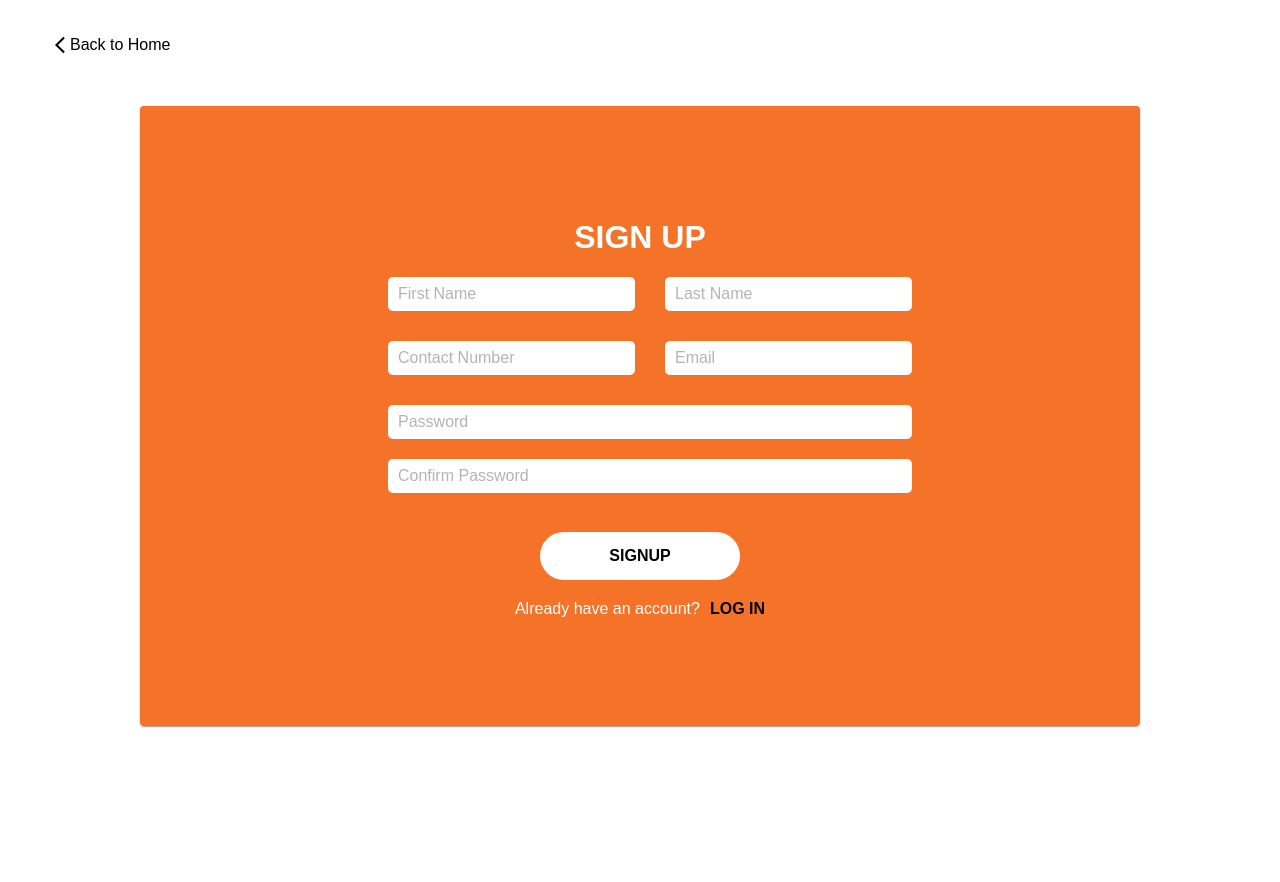
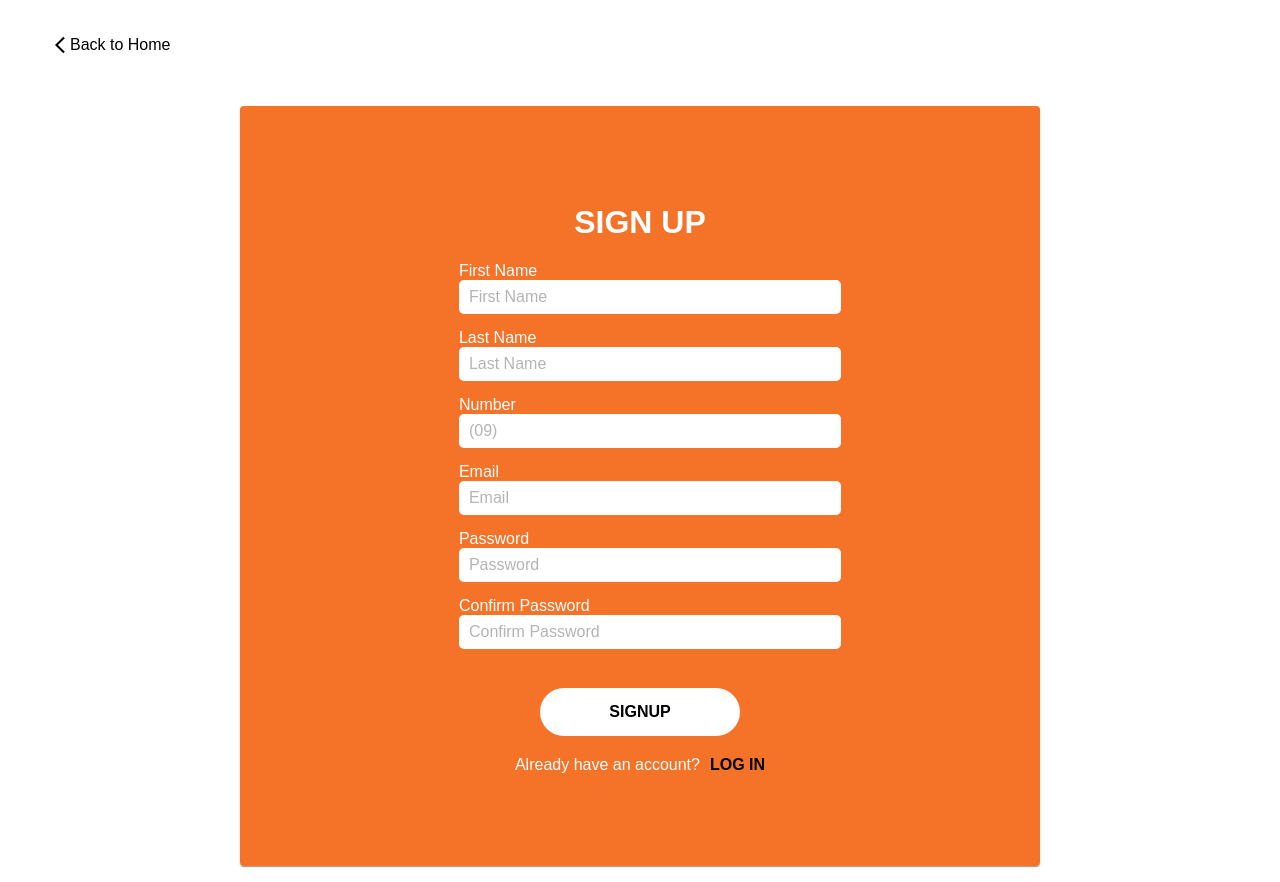
Before and after one commit to Yaj-t/Apartelle_web, a React (Vite) app in the folder client/: page /signup in a window 1280 px wide. Before the commit the page ends 800 px from the top, so only its background shows below. Built offline with nearby package versions, Linux system fonts and the light colour scheme.

Commit message:
added alerts for login and signup modules

```diff
--- a/client/src/components/Login.jsx
+++ b/client/src/components/Login.jsx
@@ -1,11 +1,12 @@
-import React from 'react';
+import React, { useState } from 'react';
 import { Formik, Form, Field, ErrorMessage } from 'formik';
 import * as yup from 'yup';
 import axios from 'axios';
 import Card from '@mui/material/Card';
 import ArrowBackIosNewIcon from '@mui/icons-material/ArrowBackIosNew';
 import loginCSS from '../styles/login.module.css';
-import { Link } from 'react-router-dom';
+import { Link,useNavigate } from 'react-router-dom';
+import { Alert, AlertTitle } from '@mui/material';
 
 // Validation schema using Yup
 const LoginSchema = yup.object().shape({
@@ -14,15 +15,25 @@ const LoginSchema = yup.object().shape({
 });
 
 const Login = () => {
+  const [loginError, setLoginError] = useState(false);
+
+  const navigate = useNavigate();
+
   const handleSubmit = (values, { setSubmitting }) => {
     axios.post('http://localhost:3001/auth/login', values)
       .then((response) => {
         console.log('Login successful:', response.data);
         // Handle successful login here
+
+        let url ='/'
+        console.log(url);
+        navigate(url);
       })
       .catch((error) => {
         console.error('Login failed:', error);
-        // Handle login failure here
+
+        // Show alert
+        setLoginError(true);
       })
       .finally(() => setSubmitting(false));
   };
@@ -39,6 +50,14 @@ const Login = () => {
       <div className={loginCSS.loginContainer}>
         <Card>
           <div className={loginCSS.loginFormContainer}>
+            {/* Conditionally render the ALert Component */}
+            {loginError && (
+              <Alert severity='warning' onClose={() => setLoginError(false)}>
+                <AlertTitle> Login Unsuccesful </AlertTitle>
+                <strong> Please try again. </strong>
+              </Alert>
+            )}
+
             <div className={loginCSS.loginHeader}>
               <h1>LOG IN</h1>
             </div>
--- a/client/src/components/Signup.jsx
+++ b/client/src/components/Signup.jsx
@@ -1,4 +1,4 @@
-import React from 'react';
+import React, { useState } from 'react';
 import Card from '@mui/material/Card';
 import ArrowBackIosNewIcon from '@mui/icons-material/ArrowBackIosNew';
 import SignUpCSS from '../styles/signup.module.css';
@@ -6,6 +6,7 @@ import { Link, useNavigate } from 'react-router-dom';
 import { Formik, Form, Field, ErrorMessage } from 'formik';
 import * as Yup from 'yup';
 import axios from 'axios';
+import { Alert, AlertTitle } from '@mui/material';
 
 const SignupSchema = Yup.object().shape({
   firstName: Yup.string().required('First Name is required'),
@@ -24,23 +25,42 @@ const SignupSchema = Yup.object().shape({
 function Signup() {
   let navigate = useNavigate();
 
-  const handleSubmit = async (values, { setSubmitting, resetForm }) => {
+  const [signupSuccess, setSignupSuccess] = useState(false);
+  const [signupError, setSignupError] = useState(false);
+
+  const handleSubmit = async (values, { setSubmitting }) => {
     try {
       console.log(values)
       const response = await axios.post('http://localhost:3001/auth/signup', values);
       console.log('Server response:', response.data);
-      resetForm();
 
-      let url = '/login'
-      console.log(url);
-      navigate(url);
+      // Shows pop up that sign up is successful
+      setSignupSuccess(true);
+
     } catch (error) {
       console.error('There was an error submitting the form:', error.message);
+
+      // Shows pop up that sign up is not successful
+      // setSignupError(true);
+
+      setSignupError(
+        error.response && error.response.status === 409
+          ? 'User already exists. Please use a different email or log in.'
+          : 'There was an error with the signup. Please try again later.'
+      );
     }
     setSubmitting(false);
+  };
 
+  const handleSuccessfulAlertClose = () =>{
+    //close the alert component
+    setSignupSuccess(false);
 
-  };
+    // Navigate to another module
+    let url = '/login';
+    console.log(url);
+    navigate(url);
+  }
 
   return (
     <div>
@@ -54,6 +74,21 @@ function Signup() {
       <div className={SignUpCSS.signupContainer}>
         <Card>
           <div className={SignUpCSS.signupFormContainer}>
+            {/* Conditionally render the Alert component */}
+            {signupSuccess && (
+            <Alert severity="success" onClose={handleSuccessfulAlertClose}>
+                <AlertTitle>Success</AlertTitle>
+                Signed Up Successfully — <strong>Please go back to Log In!</strong>
+              </Alert>
+            )}
+
+            {signupError && (
+            <Alert severity="error" onClose={() => setSignupError(false)}>
+                <AlertTitle>Error</AlertTitle>
+                <strong> {signupError}  </strong>
+              </Alert>
+            )}
+
             <div className={SignUpCSS.signupHeader}>
               <h1>SIGN UP</h1>
             </div>
@@ -76,38 +111,39 @@ function Signup() {
                     <div className={SignUpCSS.signupInputContainer}>
                       <div className={SignUpCSS.signupInput}>
                         <div>
+                          <label htmlFor="firstName"> First Name </label>
                           <Field type="text" name="firstName" placeholder="First Name" className={formik.errors.firstName ? SignUpCSS.errorInput : ''}/>
                           {formik.errors.firstName ? <div className={SignUpCSS.error}> {formik.errors.firstName} </div> : null}
                         </div>
 
                         <div>
+                          <label htmlFor="lastName"> Last Name </label>
                           <Field type="text" name="lastName" placeholder="Last Name" className={formik.errors.lastName ? SignUpCSS.errorInput : ''}/>
                           {formik.errors.lastName ? <div className={SignUpCSS.error}> {formik.errors.lastName} </div> : null}
                         </div>
-                      </div>
 
-                      <div className={SignUpCSS.signupInput}>
                         <div>
-                          <Field type="number" name="contactNumber" placeholder="Contact Number" className={formik.errors.contactNumber ? SignUpCSS.errorInput : ''}/>
+                          <label htmlFor="number"> Number </label>
+                          <Field type="text" name="contactNumber" placeholder="(09)" maxLength="11" className={formik.errors.contactNumber ? SignUpCSS.errorInput : ''}/>
                           {formik.errors.contactNumber ? <div className={SignUpCSS.error}> {formik.errors.contactNumber} </div> : null}
                         </div>
 
                         <div>
+                          <label htmlFor="email"> Email </label>
                           <Field type="email" name="email" placeholder="Email" className={formik.errors.email ? SignUpCSS.errorInput : ''}/>
                           {formik.errors.email ? <div className={SignUpCSS.error}> {formik.errors.email} </div> : null}
                         </div>
-                      </div>
 
-                      <div className={SignUpCSS.signupInputPassword}>
                         <div>
+                          <label htmlFor="password"> Password </label>
                           <Field type="password" name="password" placeholder="Password" className={formik.errors.password ? SignUpCSS.errorInput : ''}/>
                           {formik.errors.password ? <div className={SignUpCSS.error}> {formik.errors.password} </div> : null}
                         </div>
 
                         <div>
+                          <label htmlFor="confirmPassword"> Confirm Password </label>
                           <Field type="password" name="confirmPassword" placeholder="Confirm Password" className={formik.errors.confirmPassword ? SignUpCSS.errorInput : ''}/>
                           {formik.errors.confirmPassword ? <div className={SignUpCSS.error}> {formik.errors.confirmPassword} </div> : null}
-
                         </div>
                       </div>
                     </div>
--- a/client/src/styles/signup.module.css
+++ b/client/src/styles/signup.module.css
@@ -7,7 +7,7 @@
 }
 
 .signupFormContainer {
-  padding: 70px 100px;
+  padding: 140px 0px;
   width: 100vh;
   height: 60vh;
   color: white;
@@ -31,8 +31,8 @@
 
 .signupInput {
   display: flex;
-  flex-direction: row;
-  gap: 50px;
+  flex-direction: column;
+  gap: 15px;
 }
 
 .signupInputPassword {
```
